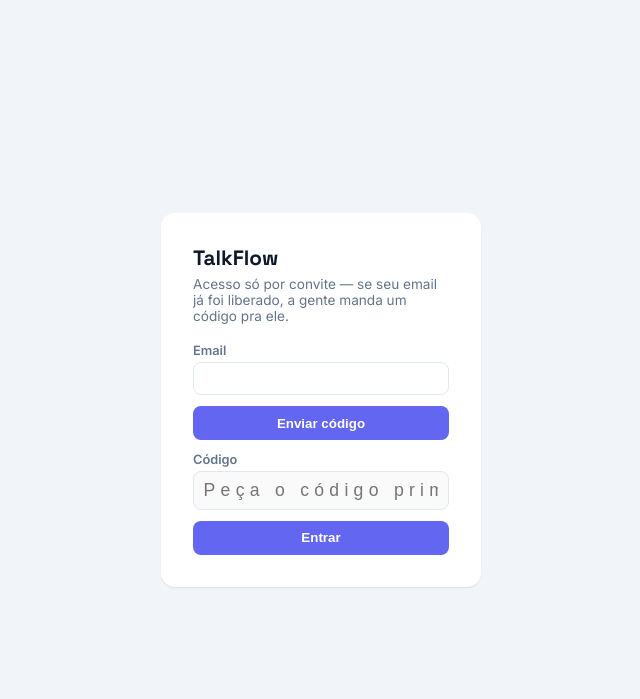
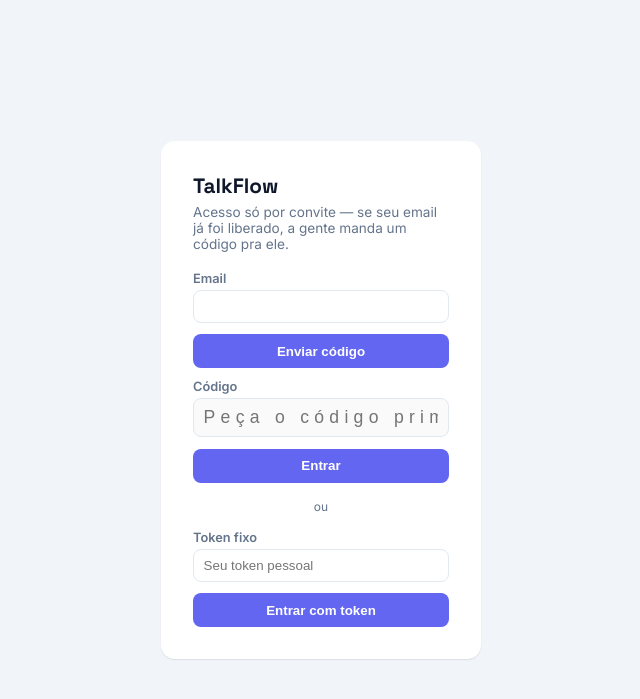
Before and after one commit to julioscarceli/Agenda-de-Contatos, a FastAPI app: page /login in a window 1280 px wide. Shown: the top 699 px of the page, without its empty margins (319-959 px from the left). Run offline with FastAPI, Linux system fonts and the light colour scheme.

Commit message:
Token fixo vira campo na tela de login, nao link magico
Julio queria colar o token como se fosse senha, direto na tela de
login - nao clicar num link especial com o token na URL. Muda
/entrar-com-token de GET+query pra POST+form, com um campo dedicado no
login.html.

Co-Authored-By: Claude Sonnet 5 <noreply@anthropic.com>

```diff
--- a/app/main.py
+++ b/app/main.py
@@ -171,15 +171,19 @@ def logout():
     return resposta
 
 
-# Link de entrada direta, gerado por gerar_token_fixo.py — visitar essa
-# URL uma vez grava um cookie que dura anos, sem nunca mais pedir código
-# por email. É menos seguro que o código (o token nunca expira sozinho),
-# então só o admin gera isso pra quem realmente precisa da praticidade.
-@app.get("/entrar-com-token")
-def entrar_com_token(token: str, conexao=Depends(get_conexao)):
+# Segunda forma de entrar, funcionando igual senha: cola o token fixo
+# nessa caixinha da tela de login (gerado por gerar_token_fixo.py) e
+# entra direto — sem código por email. É menos seguro (o token nunca
+# expira sozinho), então só o admin gera isso pra quem precisa da
+# praticidade.
+@app.post("/entrar-com-token")
+def entrar_com_token(request: Request, token: str = Form(...), conexao=Depends(get_conexao)):
     usuario_id = storage.buscar_usuario_por_token_fixo(conexao, services.hash_token_fixo(token))
     if usuario_id is None:
-        return RedirectResponse("/login")
+        return templates.TemplateResponse(
+            "login.html",
+            {"request": request, "erro": "Token inválido.", "email": None, "codigo_enviado": False},
+        )
 
     resposta = RedirectResponse("/contatos", status_code=303)
     resposta.set_cookie(
--- a/app/templates/login.html
+++ b/app/templates/login.html
@@ -42,6 +42,20 @@
         Entrar
       </button>
     </form>
+
+    <p style="text-align:center; color:var(--cor-texto-suave); font-size:0.75rem; margin:1rem 0;">ou</p>
+
+    <form method="post" action="/entrar-com-token" style="display:flex; flex-direction:column; gap:0.7rem;">
+      <label style="font-size:0.8rem; font-weight:600; color:var(--cor-texto-suave);">
+        Token fixo
+        <input name="token" type="password" placeholder="Seu token pessoal"
+               style="width:100%; padding:0.5rem 0.6rem; border:1px solid var(--cor-borda); border-radius:8px; margin-top:0.25rem;">
+      </label>
+      <button type="submit" class="botao-primario"
+              style="border:none; border-radius:8px; padding:0.6rem; font-weight:600; cursor:pointer;">
+        Entrar com token
+      </button>
+    </form>
   </div>
 
   <script>
--- a/gerar_token_fixo.py
+++ b/gerar_token_fixo.py
@@ -47,8 +47,9 @@ def gerar_token_fixo(email: str) -> None:
     storage.inserir_token_fixo(conexao, usuario_id, services.hash_token_fixo(token))
     conexao.close()
 
-    print("Token gerado — guarda esse link, ele não aparece de novo:")
-    print(f"{APP_URL}/entrar-com-token?token={token}")
+    print("Token gerado — guarda esse valor, ele não aparece de novo:")
+    print(token)
+    print(f"Pra entrar: {APP_URL}/login, cola esse token no campo \"Token fixo\".")
 
 
 if __name__ == "__main__":
```
